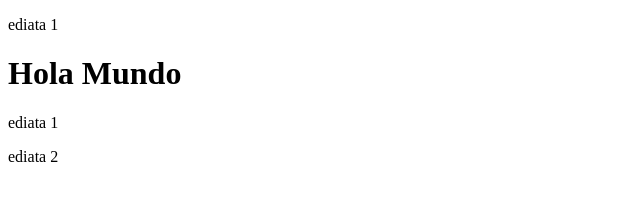
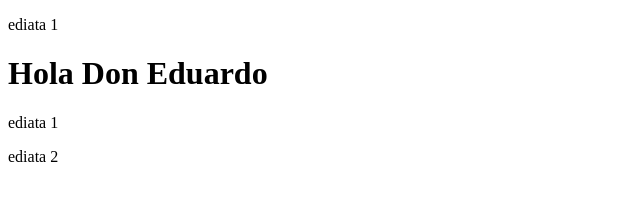
Before and after one commit to divalweb/pruebasistemasonline, a plain HTML site: page index.html in a window 1280 px wide. Shown: the whole page, without its empty margins (0-640 px from the left). Drawn offline with Linux system fonts and the light colour scheme.

Commit message:
Change header text from 'Hola Mundo' to 'Hola Don Eduardo'

```diff
--- a/index.html
+++ b/index.html
@@ -7,7 +7,7 @@
     <p>ediata 1</p>
 </head>
 <body>
-    <h1>Hola Mundo</h1>
+    <h1>Hola Don Eduardo</h1>
     <p>ediata 1</p>
     <p>ediata 2</p>
 </body>
```
